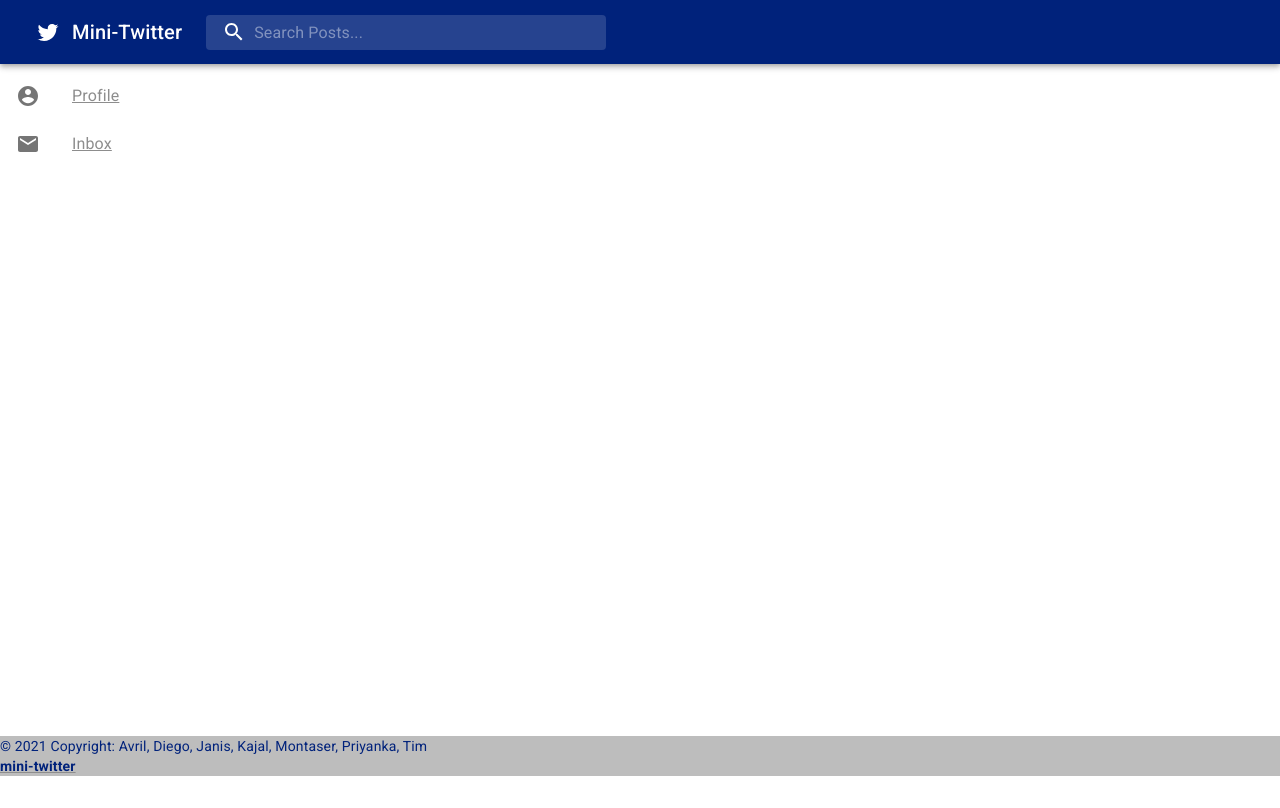
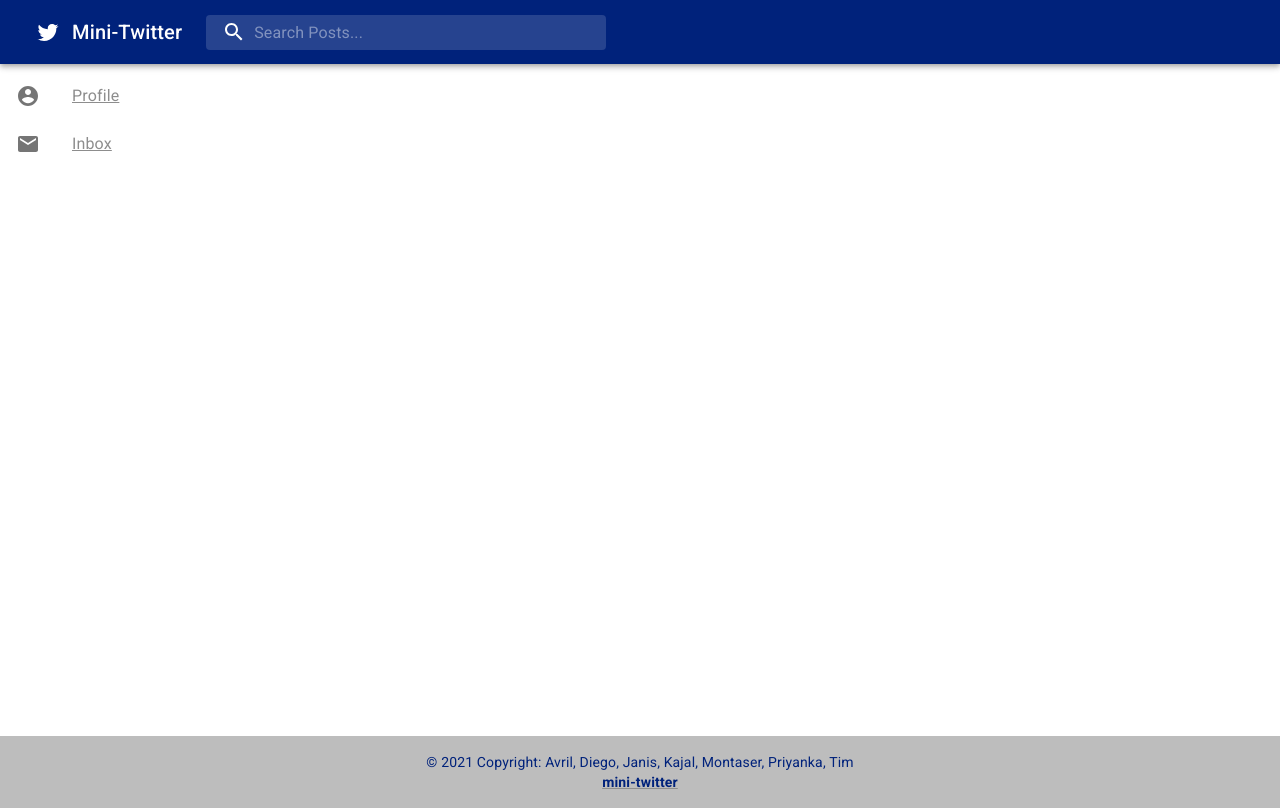
Before and after one commit to kajalben/wbs-mini-twitter, a React (Create React App) app: page / in a window 1280 px wide. Built offline with nearby package versions, Linux system fonts and the light colour scheme; no server answers.

Commit message:
fixed Footer style

```diff
--- a/src/components/Footer.js
+++ b/src/components/Footer.js
@@ -1,20 +1,19 @@
-
-
-const Footer = () =>{
-    return(
-
-        <div className="text-center p-3" style={{backgroundColor: '#bdbdbd', color: '#00227b'}}>
-
-        © 2021 Copyright: Avril, Diego, Janis, Kajal, Montaser, Priyanka, Tim
-        <br></br>
-        <a className="text-dark" href="https://github.com/kajalben/wbs-mini-twitter">
-            <b style={{color: '#00227b'}}>
-            mini-twitter
-            </b>
-             </a>
-
-      </div>
-    );
-}
+const Footer = () => {
+  return (
+    <div
+      className="footer-container"
+      style={{ backgroundColor: "#bdbdbd", color: "#00227b" }}
+    >
+      © 2021 Copyright: Avril, Diego, Janis, Kajal, Montaser, Priyanka, Tim
+      <br></br>
+      <a
+        className="text-dark"
+        href="https://github.com/kajalben/wbs-mini-twitter"
+      >
+        <b style={{ color: "#00227b" }}>mini-twitter</b>
+      </a>
+    </div>
+  );
+};
 
 export default Footer;
--- a/src/styles/footer.css
+++ b/src/styles/footer.css
@@ -0,0 +1,7 @@
+.footer-container{
+    height: 72px;
+    display: flex;
+    flex-direction: column;
+    justify-content: center;
+    align-items: center;
+}
```
